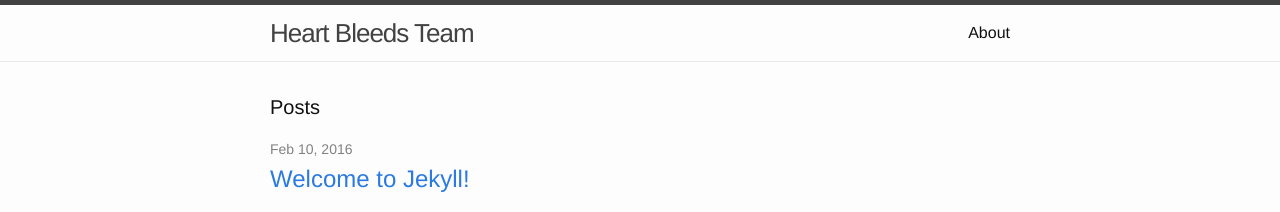
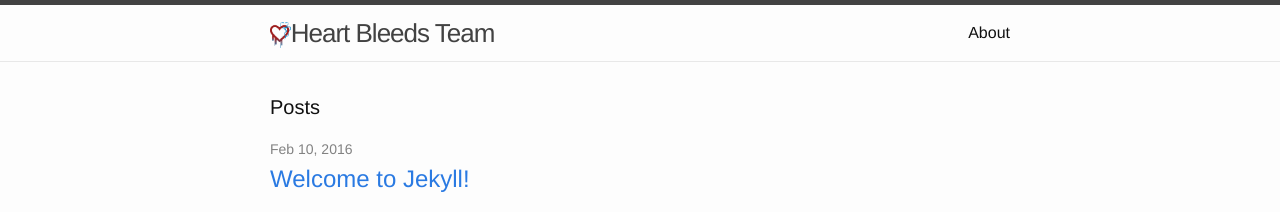
Before and after one commit to minbi/blog, a Jekyll site: the page built from index.html, in a window 1280 px wide. Shown: the top 212 px of the page. Built offline with Jekyll 4.4.1, drawn with Linux system fonts in a browser that asks for light colours.

Commit message:
Icon next to title

```diff
--- a/_config.yml
+++ b/_config.yml
@@ -1,6 +1,7 @@
 # Site settings
 title: Heart Bleeds Team
 email: contact@heartbleeds.org
+avatar: "./icon.png"
 description: > # this means to ignore newlines until "baseurl:"
   Leaking one drop at a time.
 baseurl: "" # the subpath of your site, e.g. /blog/
--- a/_includes/header.html
+++ b/_includes/header.html
@@ -2,7 +2,7 @@
 
   <div class="wrapper">
 
-    <a class="site-title" href="{{ site.baseurl }}/">{{ site.title }}</a>
+    <a class="site-title" href="{{ site.baseurl }}/"><img src="{{ site.avatar }}" height="26px"></img>{{ site.title }}</a>
 
     <nav class="site-nav">
       <a href="#" class="menu-icon">
```
Also changed, not shown: README.md (deleted), icon.png (added).
